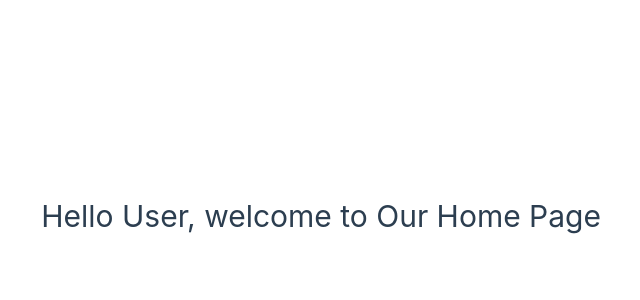
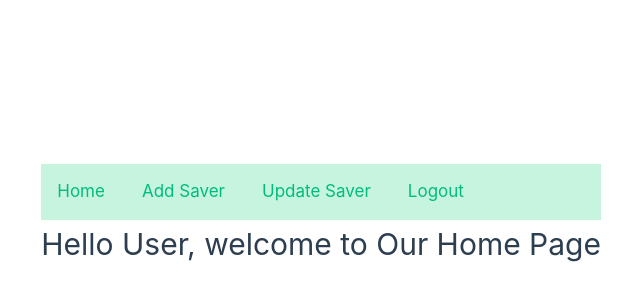
Before and after one commit to Kat-Kimani/savings-app-vue.js, a Vue app: page / in a window 1280 px wide. Shown: the part 184-484 px from the top of the page, without its empty margins (39-679 px from the left). Built offline with nearby package versions, Linux system fonts and the light colour scheme.

Commit message:
added header component and nav bar

```diff
--- a/src/App.vue
+++ b/src/App.vue
@@ -16,6 +16,11 @@
 
 
 <style>
+body{
+padding: 0;
+margin: 0;
+
+}
 .register input, .login input  {
 
   width: 300px;
--- /dev/null
+++ b/src/components/Header.vue
@@ -0,0 +1,40 @@
+<template>
+<div class="nav">
+<a href="#"> Home</a>
+    <a href="#"> Add Saver</a>
+    <a href="#"> Update Saver</a>
+    <a href="#"> Logout</a>
+
+</div>
+
+</template>
+
+<script>
+
+
+export default {
+    name:'Header'
+}
+</script>
+
+<style>
+.nav{
+background-color: rgb(198, 244, 222);
+overflow: hidden;
+
+}
+
+.nav a{
+    float: left;
+    font-size: 17px;
+    padding: 14px 16px;
+    text-align: center;
+    text-decoration: none;
+    margin-right: 5px;
+}
+.nav a:hover{
+background: whitesmoke;
+color: black;
+
+}
+</style>
--- a/src/components/Home.vue
+++ b/src/components/Home.vue
@@ -1,12 +1,20 @@
 <template>
+    <div>
+    <Header/>
+    <h1> Hello User, welcome to Our Home Page</h1>
+    </div>
+</template>
 
-    <h1> Hello User, welcome to Our Home Page</h1>
-</template>
+
 <script>
-// import { defineComponent } from '@vue/composition-api'
+import Header from './Header.vue'
 
 export default {
     name:'Home',
+    components:
+    {
+    Header
+    },
     // mounted() {
 
     //     let user = localStorage.getItem('user-info');
@@ -16,6 +24,8 @@ export default {
 
     //     }
     // }
+    //removed this coz i want my customer to peruse the product
+    //instead of forcing them to sign up 1st which can be a turn off
 
 
 
--- a/src/components/Login.vue
+++ b/src/components/Login.vue
@@ -16,7 +16,7 @@
 
 <script>
 import axios from 'axios'
-// import { defineComponent } from '@vue/composition-api'
+
 
 
 export default {
--- a/src/components/SignUp.vue
+++ b/src/components/SignUp.vue
@@ -52,16 +52,16 @@ methods: {
         }
     }
 },
-// mounted()
-// {
+mounted()
+{
 
-// let user=localStorage.getItem('user-info');
-// if (user)
-// {
-//             this.$router.push({ name: 'Home' })
+let user=localStorage.getItem('user-info');
+if (user)
+{
+            this.$router.push({ name: 'Home' })
 
-// }
-// }
+}
+}
 
 }
 </script>
```
